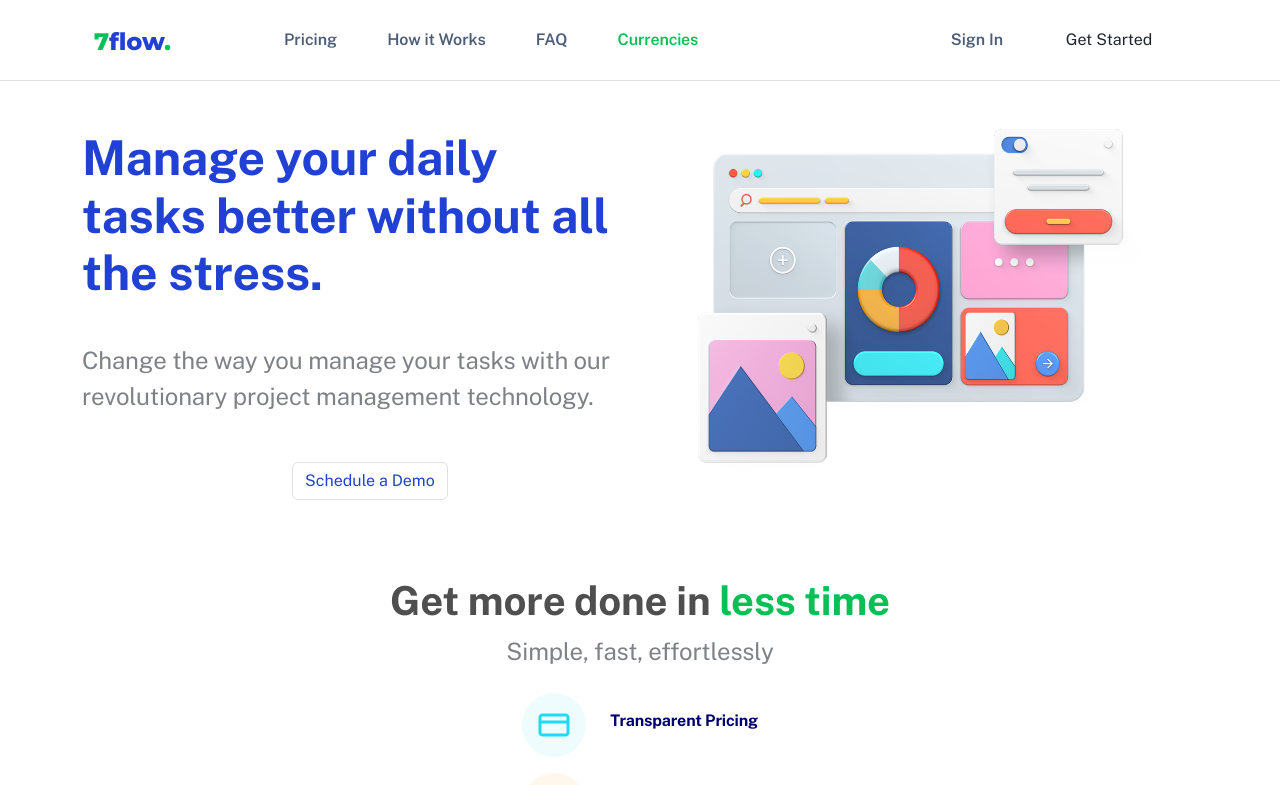
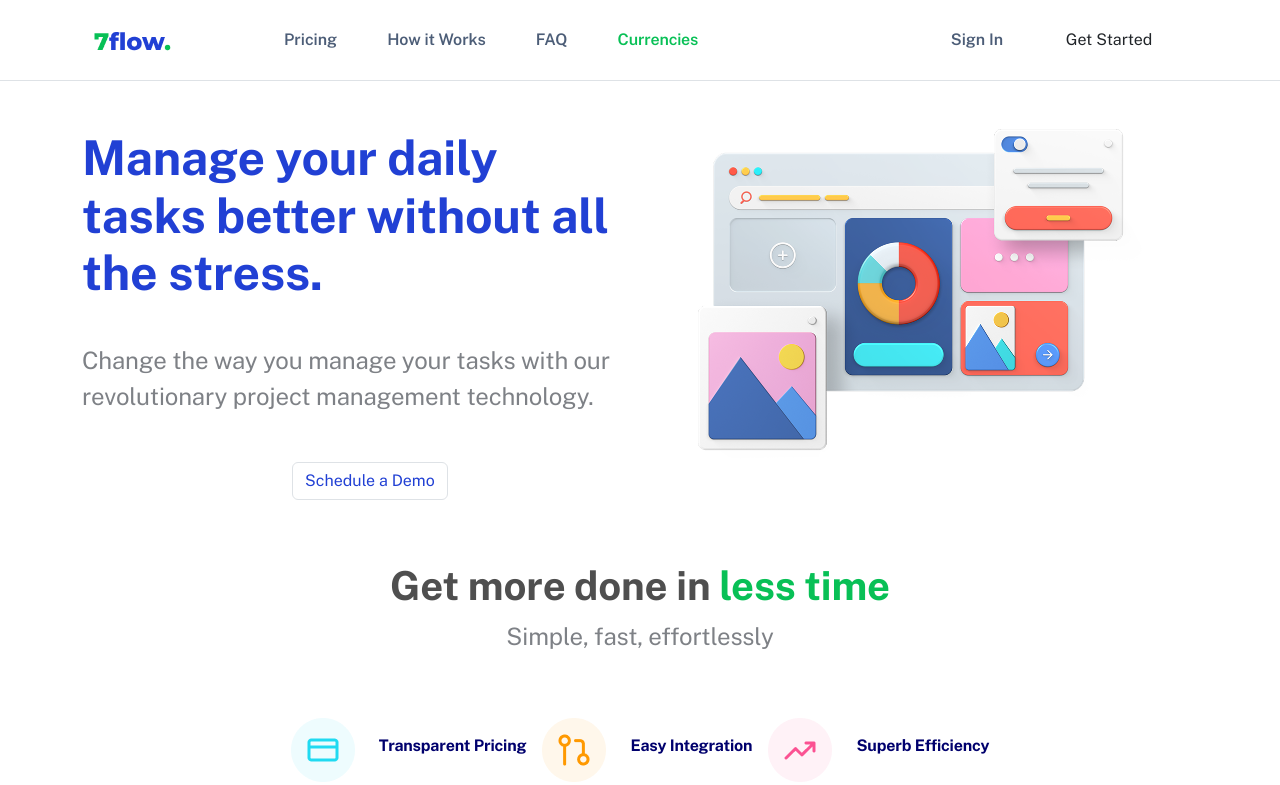
Before and after one commit to MrAghaei/7host-interveiw-task, a Next.js app: page / in a window 1280 px wide. Shown: the top 785 px of the page. Built offline with nearby package versions, Linux system fonts and the light colour scheme.

Commit message:
[#18-IMPLEMENT] add cta responsiveness

```diff
--- /dev/null
+++ b/src/(Components)/CallToAction/CallToAction.module.scss
@@ -0,0 +1,9 @@
+.customBorderRadius {
+  border-radius: 0px;
+  padding: 0;
+}
+@media (min-width: 1400px) {
+  .customBorderRadius {
+    border-radius: 56px;
+  }
+}
--- a/src/(Components)/CallToAction/CallToAction.tsx
+++ b/src/(Components)/CallToAction/CallToAction.tsx
@@ -1,12 +1,14 @@
 import CtaButton from "@/(Components)/CtaButton/CtaButton";
 import Image from "next/image";
+import style from "./CallToAction.module.scss";
 
 function CallToAction() {
   return (
-    <div className="container mt-custom-24">
+    <div className="mt-custom-24 ">
       <div
-        className=" overflow-hidden position-relative d-flex bg-custom-slider-inactive-button px-custom-20 py-custom-30 justify-content-between align-items-center"
-        style={{ borderRadius: "56px" }}
+        className={`container-xxl overflow-hidden position-relative
+         d-flex flex-column flex-xxl-row bg-custom-slider-inactive-button
+          px-custom-20 gap-custom-12 gap-xxl-0 py-custom-30 justify-content-between align-items-center ${style.customBorderRadius}`}
       >
         <Image
           className="position-absolute top-0 start-0 z-0 opacity-25"
--- a/src/(Components)/Hero/Hero.tsx
+++ b/src/(Components)/Hero/Hero.tsx
@@ -23,7 +23,13 @@ function Hero() {
           </button>
         </div>
       </div>
-      <Image src={"/hero.png"} alt={"hero"} width={500} height={400} />
+      <Image
+        className="img-fluid"
+        src={"/hero.png"}
+        alt={"hero"}
+        width={500}
+        height={400}
+      />
     </div>
   );
 }
--- a/src/(Components)/MiniFeature/MiniFeature.module.scss
+++ b/src/(Components)/MiniFeature/MiniFeature.module.scss
@@ -2,7 +2,7 @@
   width: 75%;
 }
 
-@media (min-width: 1024px) {
+@media (min-width: 992px) {
   .customWidth {
     width: 100%;
   }
--- a/src/(Components)/MiniFeature/MiniFeature.tsx
+++ b/src/(Components)/MiniFeature/MiniFeature.tsx
@@ -10,7 +10,7 @@ function MiniFeature() {
   //endregion
 
   return (
-    <div className="container-fluid d-flex align-items-center flex-column gap-2 gap-xxl-5">
+    <div className="container-fluid d-flex align-items-center flex-column gap-2 gap-lg-5">
       <div className="d-flex flex-column align-items-center">
         <h2 className={`fs-1 text-center ${style.customWidth}`}>
           <span className="text-custom-light-text4 fw-bolder">
@@ -22,7 +22,7 @@ function MiniFeature() {
           Simple, fast, effortlessly
         </p>
       </div>
-      <div className="d-flex flex-column flex-xxl-row gap-3 gap-xxl-custom-24">
+      <div className="d-flex flex-column flex-lg-row gap-3 gap-lg-custom-24">
         {featureData.map((data) => (
           <MiniFeatureCard key={data.id} data={data} />
         ))}
--- a/src/(Components)/Slider/Slider.tsx
+++ b/src/(Components)/Slider/Slider.tsx
@@ -31,7 +31,7 @@ function Slider() {
   //endregion
 
   //region hooks
-  const [activeIndex, setActiveIndex] = useState(0);
+  const [activeIndex, setActiveIndex] = useState(1);
   const sliderRef = useRef<HTMLDivElement>(null);
   useEffect(() => {
     if (sliderRef.current) {
```
